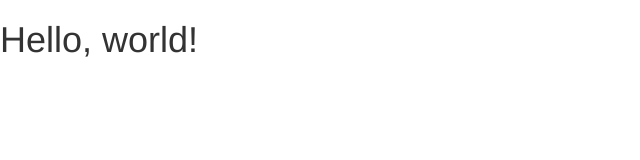
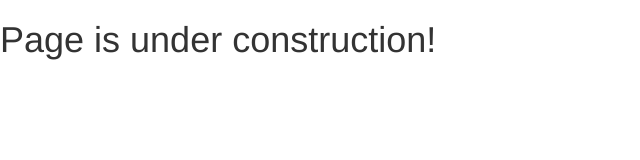
Before and after one commit to mishravi/mishravi.github.io, a plain HTML site: page index.html in a window 1280 px wide. Shown: the whole page, without its empty margins (0-640 px from the left). Drawn offline with nearby package versions, Linux system fonts and the light colour scheme.

Commit message:
Making initial changes

```diff
--- a/index.html
+++ b/index.html
@@ -5,7 +5,7 @@
         <meta http-equiv="X-UA-Compatible" content="IE=edge" />
         <meta name="viewport" content="width=device-width, initial-scale=1" />
         <!-- The above 3 meta tags *must* come first in the head; any other head content must come *after* these tags -->
-        <title>Bootstrap 101 Template</title>
+        <title>Ravi Mishra</title>
 
         <!-- Bootstrap -->
         <link
@@ -23,7 +23,7 @@
         <![endif]-->
     </head>
     <body>
-        <h1>Hello, world!</h1>
+        <h1>Page is under construction!</h1>
 
         <!-- jQuery (necessary for Bootstrap's JavaScript plugins) -->
         <script
```
